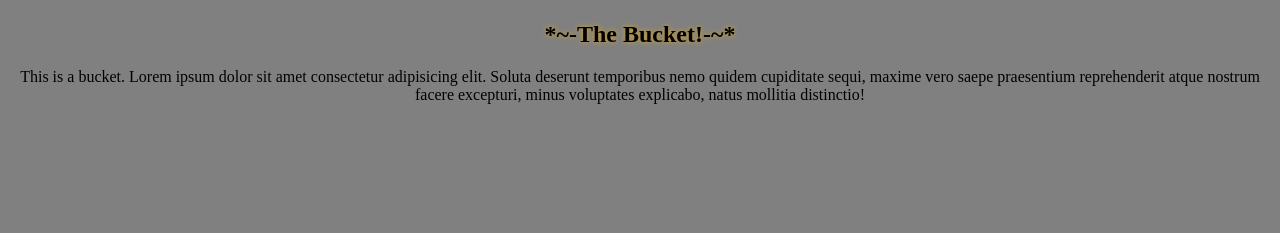
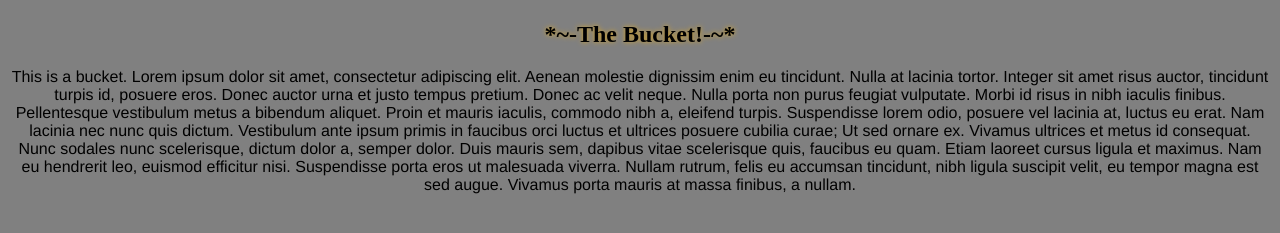
Before and after one commit to computej/fdte_styling_practice, a plain HTML site: page index.html in a window 1280 px wide. Shown: the part 471-704 px from the top of the page. Drawn offline with Linux system fonts and the light colour scheme.

Commit message:
more text for the second part, apply styling there

```diff
--- a/css/style.css
+++ b/css/style.css
@@ -14,7 +14,7 @@ h2
   text-shadow: 0px 0px 5px goldenrod;
   /**/
 }
-p.intro
+p
 {
   font-family: 'Helvetica Nue', Helvetica, 'Open Sans',Roboto, 'Segoe UI',sans-serif;
 }
--- a/index.html
+++ b/index.html
@@ -12,6 +12,8 @@
   <p class="intro"> We will discus in detail this bucket. Lorem ipsum dolor sit, amet consectetur adipisicing elit. Reprehenderit nisi vitae quia, laboriosam tempora, accusantium at dolore porro minima natus illum enim necessitatibus fuga nulla nesciunt ullam impedit cum? Fugit.</p>
   <img class="bucket_img" src="imgs/this_is_a_bucket.jpg" alt="A white bucket with a green interior" title="The bucket">
   <h2 class="second_part">*~-The Bucket!-~*</h2>
-  <p class="second_part">This is a bucket. Lorem ipsum dolor sit amet consectetur adipisicing elit. Soluta deserunt temporibus nemo quidem cupiditate sequi, maxime vero saepe praesentium reprehenderit atque nostrum facere excepturi, minus voluptates explicabo, natus mollitia distinctio!</p>
+  <p class="second_part">This is a bucket. Lorem ipsum dolor sit amet, consectetur adipiscing elit. Aenean molestie dignissim enim eu tincidunt. Nulla at lacinia tortor. Integer sit amet risus auctor, tincidunt turpis id, posuere eros. Donec auctor urna et justo tempus pretium. Donec ac velit neque. Nulla porta non purus feugiat vulputate. Morbi id risus in nibh iaculis finibus. Pellentesque vestibulum metus a bibendum aliquet. Proin et mauris iaculis, commodo nibh a, eleifend turpis. Suspendisse lorem odio, posuere vel lacinia at, luctus eu erat. Nam lacinia nec nunc quis dictum. Vestibulum ante ipsum primis in faucibus orci luctus et ultrices posuere cubilia curae; Ut sed ornare ex. Vivamus ultrices et metus id consequat.
+  <br>
+  Nunc sodales nunc scelerisque, dictum dolor a, semper dolor. Duis mauris sem, dapibus vitae scelerisque quis, faucibus eu quam. Etiam laoreet cursus ligula et maximus. Nam eu hendrerit leo, euismod efficitur nisi. Suspendisse porta eros ut malesuada viverra. Nullam rutrum, felis eu accumsan tincidunt, nibh ligula suscipit velit, eu tempor magna est sed augue. Vivamus porta mauris at massa finibus, a nullam. </p>
 </body>
 </html>
```
